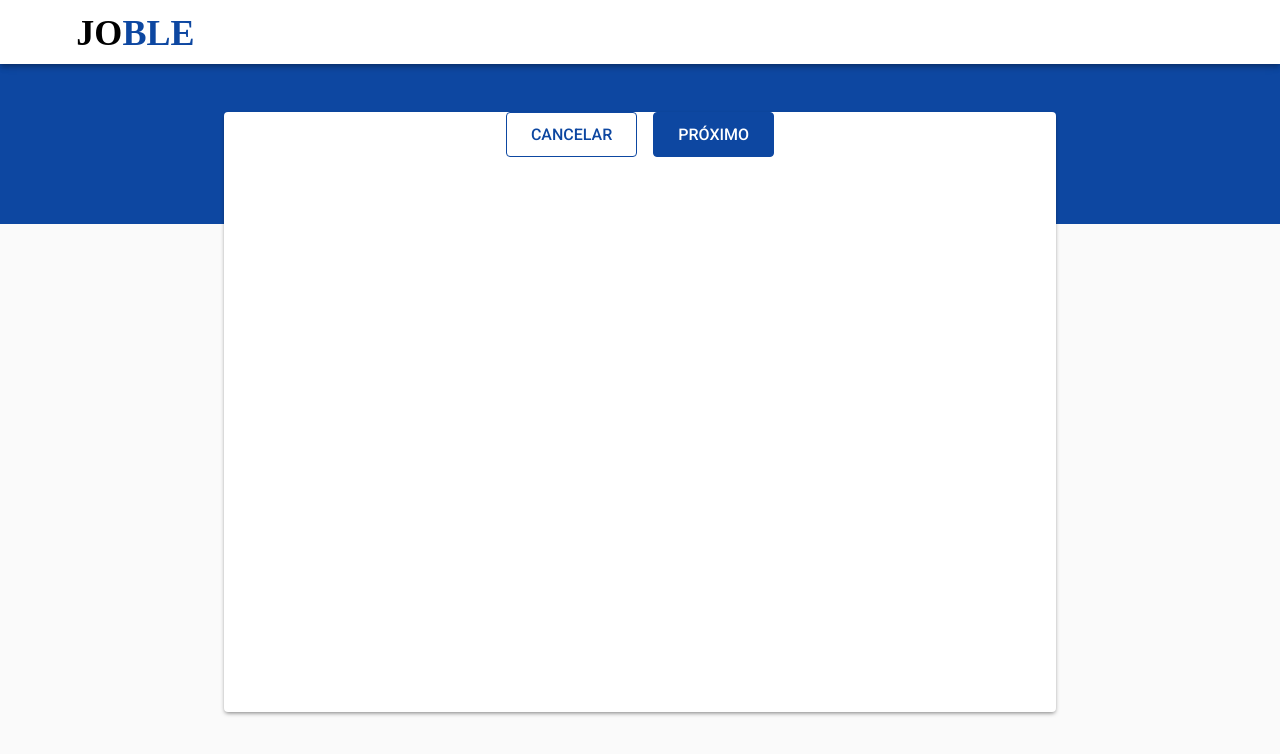
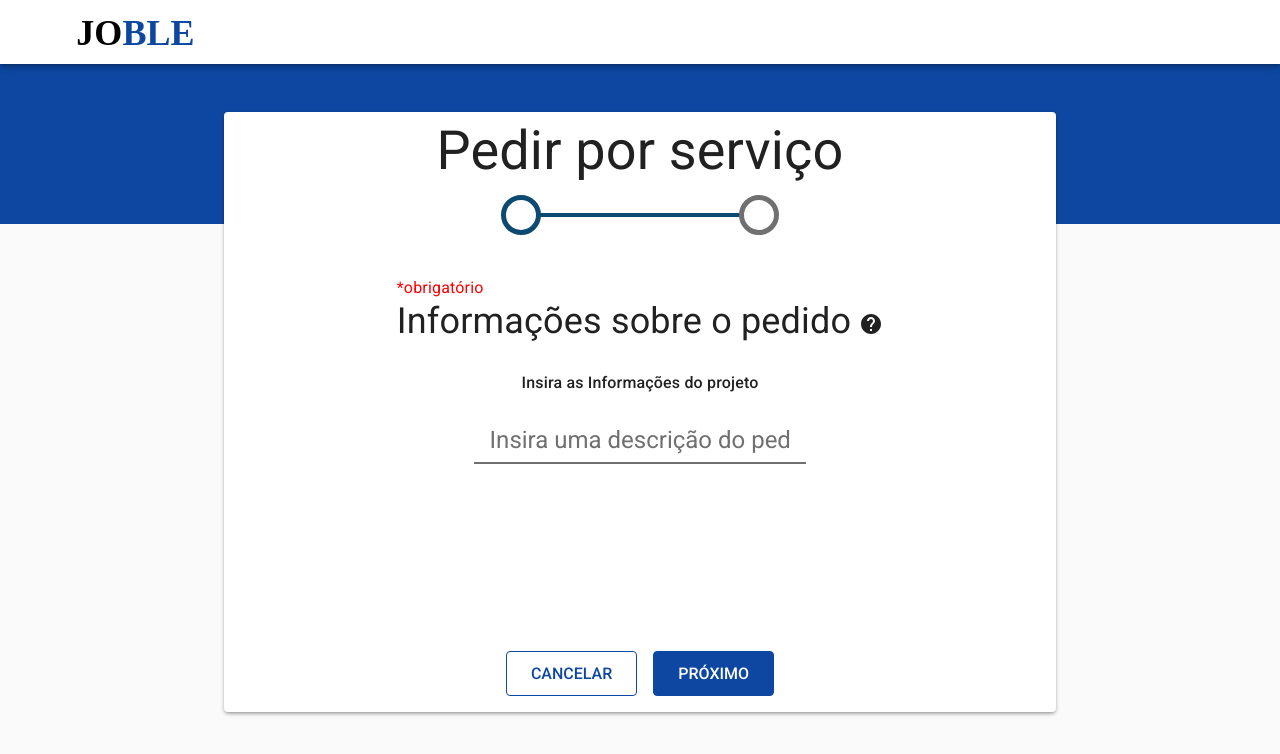
Before and after one commit to pedroigorjs/squad-4, a React (Create React App) app in the folder frontend/: page /checkout in a window 1280 px wide. Shown: the top 754 px of the page. Built offline with nearby package versions, Linux system fonts and the light colour scheme.

Commit message:
Finish Checkout card

```diff
--- a/frontend/src/app/pages/Checkout.js
+++ b/frontend/src/app/pages/Checkout.js
@@ -1,7 +1,7 @@
 import React from 'react';
 import styled from 'styled-components';
 
-import Paper from '@material-ui/core/Paper';
+import Help from '@material-ui/icons/Help';
 import NavBar from '../components/NavBar';
 
 const Container = styled.div`
@@ -28,7 +28,93 @@ const Card = styled.div`
   border-radius: 4px;
   box-shadow: 0px 2px 4px -1px rgba(0, 0, 0, 0.5);
   display: flex;
-  justify-content: center;
+  flex-direction: column;
+  justify-content: space-between;
+  text-align: center;
+
+  h2 {
+    font-size: 3.375rem;
+    font-weight: 400;
+  }
+`;
+
+const Info = styled.div`
+  position: relative;
+
+  h3 {
+    font-weight: 400;
+    font-size: 2.25rem;
+    margin-top: 1.5rem;
+
+    ::before {
+      content: '*obrigatório';
+      color: red;
+      font-size: 1rem;
+      position: absolute;
+      top: 5px;
+    }
+  }
+
+  p {
+    margin-top: 1.5rem;
+    font-weight: 500;
+  }
+
+  input {
+    margin-top: 1.5rem;
+    border: none;
+    border-bottom: 2px solid #707070;
+    padding: 0.5rem 1rem;
+    font-size: 1.5rem;
+    width: 40%;
+
+    ::placeholder {
+      color: #707070;
+    }
+  }
+
+  div {
+    display: flex;
+    justify-content: center;
+
+    svg {
+      margin-top: 2.5rem;
+      margin-left: 0.5rem;
+    }
+  }
+`;
+
+const Wizard = styled.div`
+  display: inline-block;
+  position: relative;
+  margin-top: 1.5rem;
+  margin-bottom: 3rem;
+  width: 30%;
+  border: 2.5px solid #0d4a71;
+
+  ::before {
+    content: ' ';
+    width: 40px;
+    height: 40px;
+    background-color: #fff;
+    border-radius: 50%;
+    border: 5px solid #0d4a71;
+    position: absolute;
+    top: -20px;
+    left: -1rem;
+  }
+
+  ::after {
+    content: ' ';
+    width: 40px;
+    height: 40px;
+    background-color: #fff;
+    border-radius: 50%;
+    border: 5px solid #707070;
+    position: absolute;
+    top: -20px;
+    right: -1rem;
+  }
 `;
 
 const Button = styled.button`
@@ -39,6 +125,8 @@ const Button = styled.button`
   color: ${(props) => (props.outline ? '#0d47a1' : '#fff')};
   text-transform: uppercase;
   font-weight: 500;
+  margin: 1rem 0;
+  cursor: pointer;
 
   + button {
     margin-left: 1rem;
@@ -52,6 +140,21 @@ function Checkout() {
 
       <Card>
         <div>
+          <h2>Pedir por serviço</h2>
+
+          <Wizard />
+
+          <Info>
+            <div>
+              <h3>Informações sobre o pedido</h3>
+              <Help />
+            </div>
+            <p>Insira as Informações do projeto</p>
+            <input type="text" placeholder="Insira uma descrição do pedido" />
+          </Info>
+        </div>
+
+        <div>
           <Button type="button" outline>
             Cancelar
           </Button>
```
